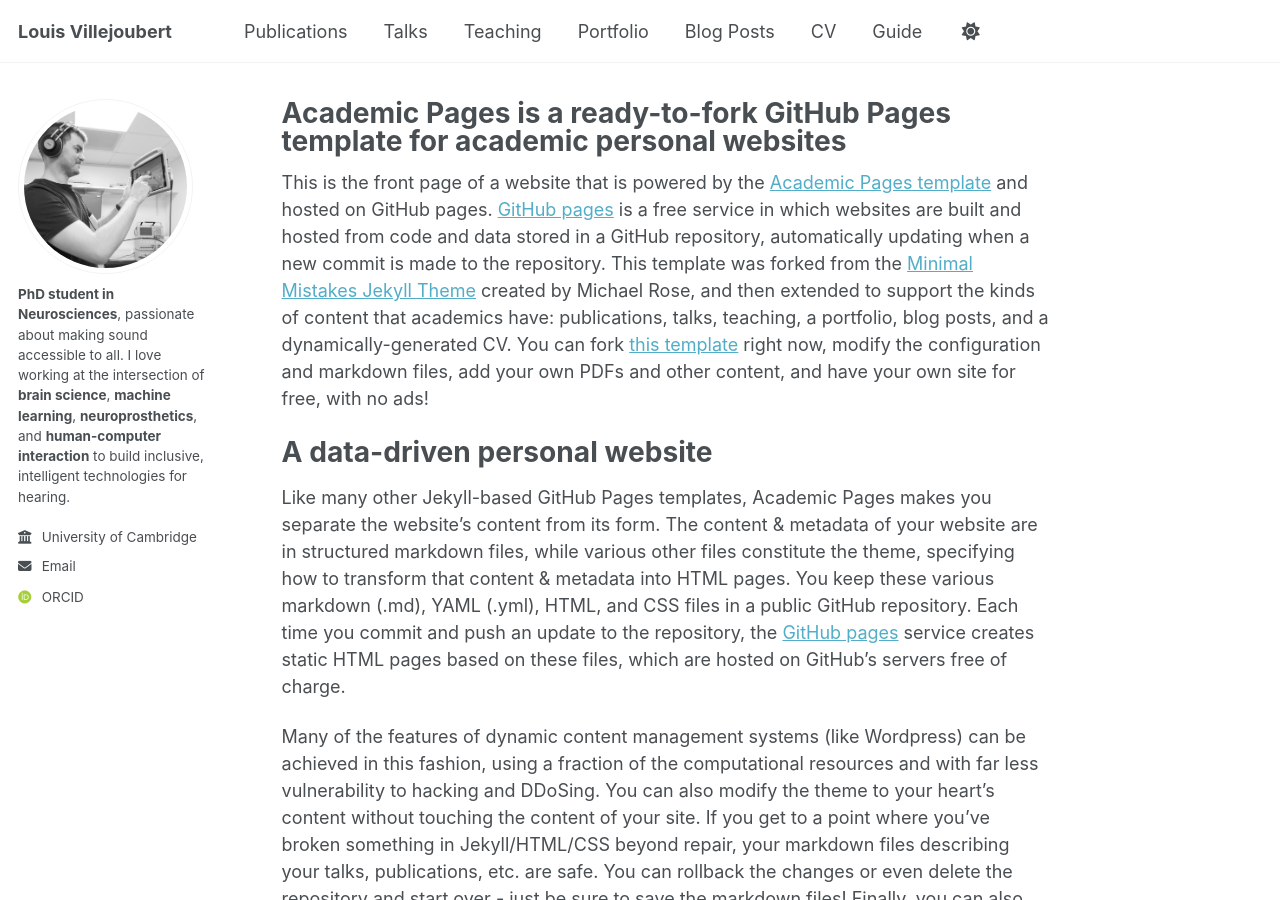
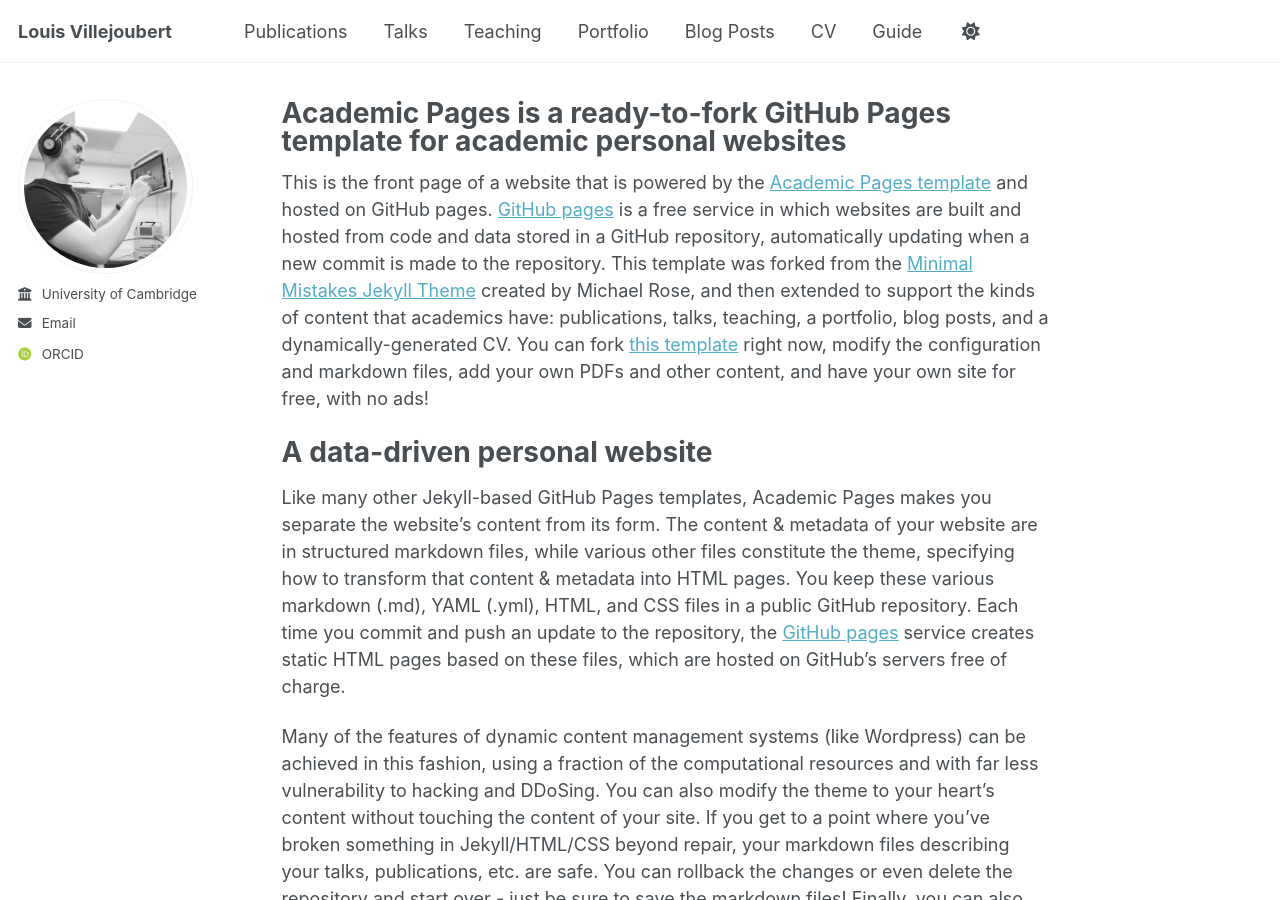
Before and after one commit to VillejoubertLouis/villejoubertlouis.github.io, a Jekyll site: the page built from _pages/about.md, in a window 1280 px wide and 900 px high. Built offline with Jekyll 4.4.1, drawn with Linux system fonts in a browser that asks for light colours; some web fonts are replaced.

Commit message:
Update _config.yml

```diff
--- a/_config.yml
+++ b/_config.yml
@@ -25,12 +25,6 @@ author:
   avatar           : "Profile_Picture_2.png"
   name             : ""
   pronouns         : # example: "she/her"
-  bio: >
-    <strong>PhD student in Neurosciences</strong>, passionate about making sound accessible to all.
-
-    I love working at the intersection of <strong>brain science</strong>, <strong>machine learning</strong>,
-    <strong>neuroprosthetics</strong>, and <strong>human-computer interaction</strong> to build inclusive,
-    intelligent technologies for hearing.
   employer         : "University of Cambridge"
   uri              : # URL
   email            : "lv362@cam.ac.uk"
```
